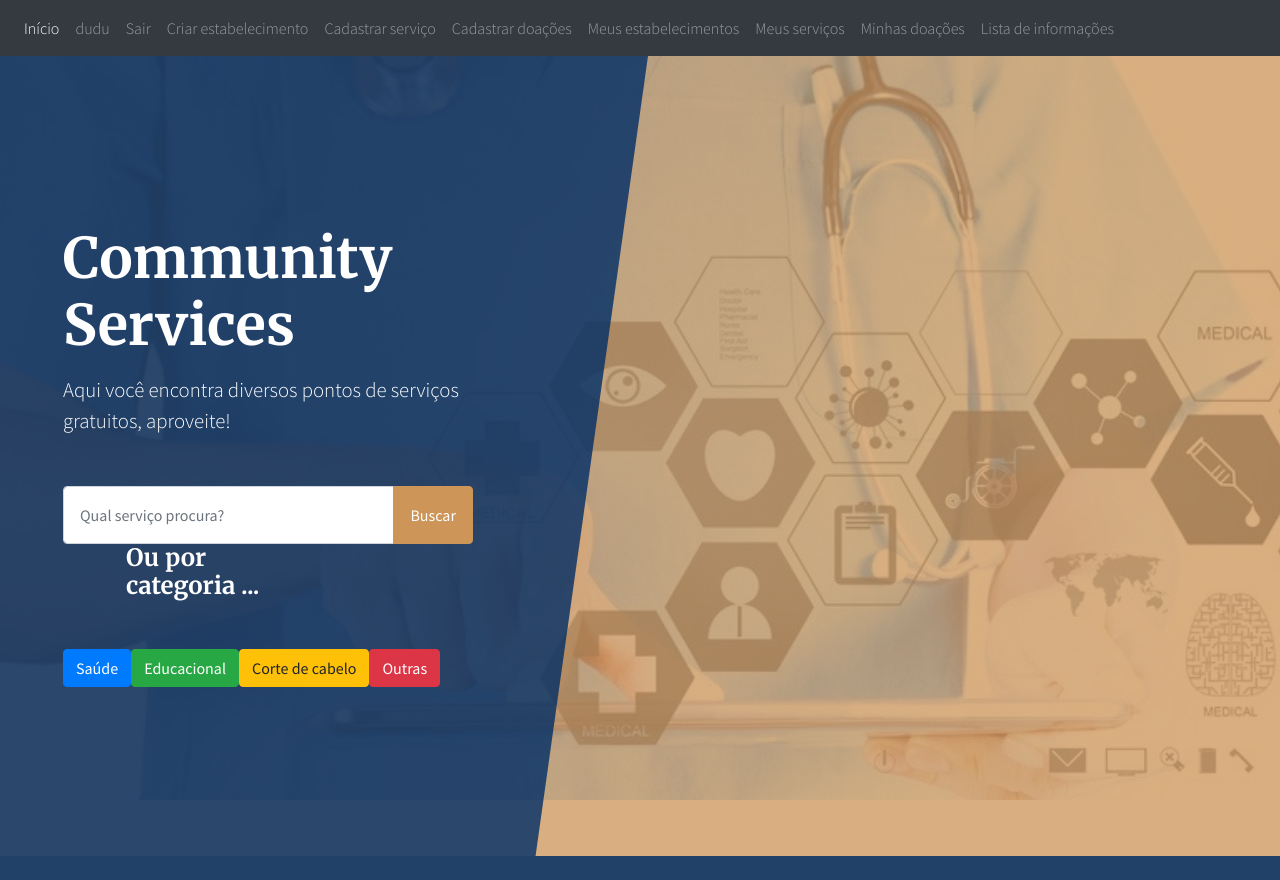
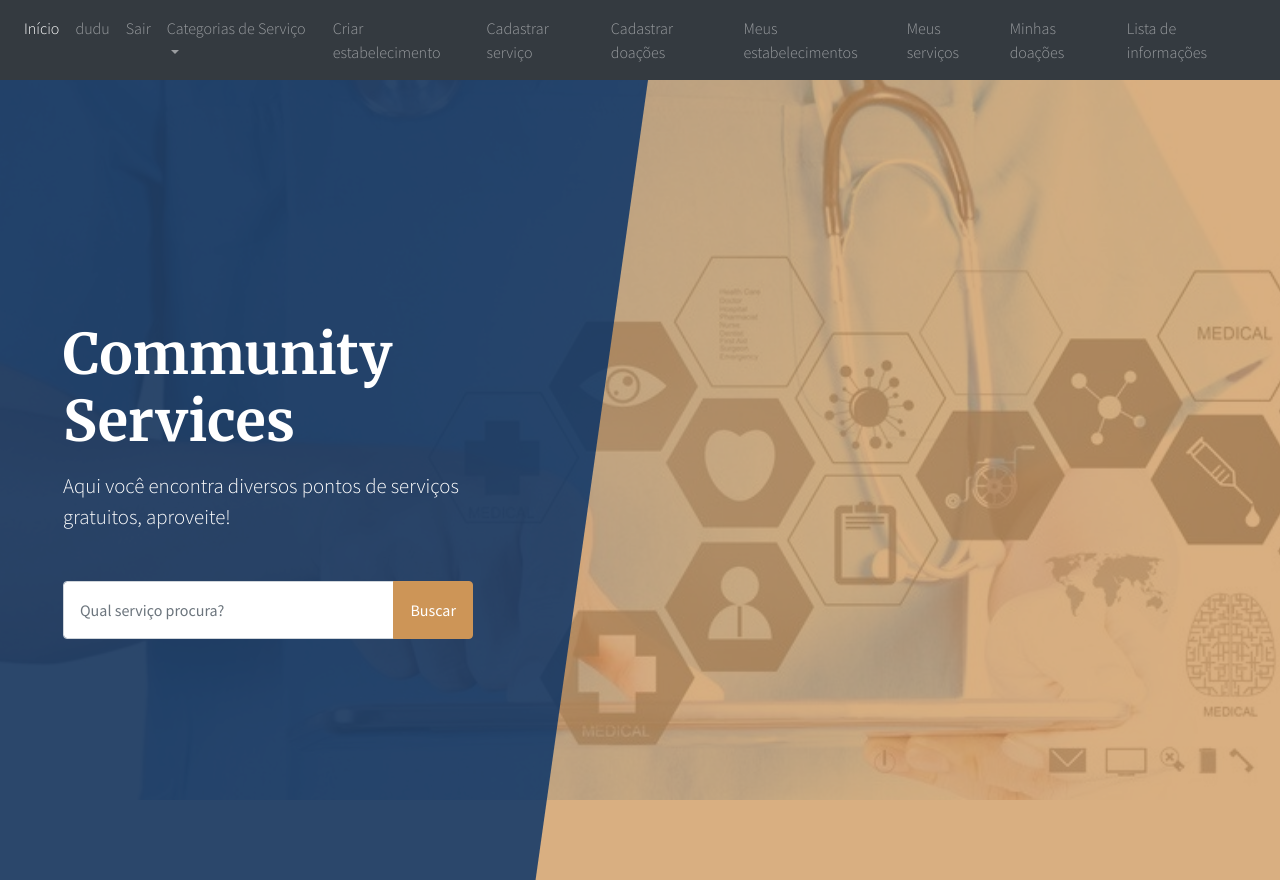
Before and after one commit to SaviorsServices/CommunityService, a Django app: page / in a window 1280 px wide. Before the commit the page ends 856 px from the top, so only its background shows below. Run offline with Django 3.2, Linux system fonts and the light colour scheme; a user stored in the database is signed in; some libraries are stand-ins or nearby versions.

Commit message:
Apply dropdown category

```diff
--- a/saviors/urls.py
+++ b/saviors/urls.py
@@ -29,5 +29,5 @@ urlpatterns = [
     url(r'^list_search_saude/', views.search_service_saude, name='search_services'),
     url(r'^list_search_educacional/', views.search_service_educacional, name='search_services'),
     url(r'^list_search_corte_de_cabelo/', views.search_service_corte, name='search_services'),
-    url(r'^list_search_outra_categoria/', views.search_service_corte, name='search_services'),
+    url(r'^list_search_outra_categoria/', views.search_service_outra_categoria, name='search_services'),
 ]
--- a/saviors/views.py
+++ b/saviors/views.py
@@ -37,6 +37,6 @@ def search_service_corte(request):
 
 def search_service_outra_categoria(request):
     services_list_outra_categoria = CommunityAction.objects.all()
-    categoria = 'CORTE DE CABELO'
+    categoria = 'OUTRA CATEGORIA'
     services_list_outra_categoria = services_list_outra_categoria.filter(category__icontains=categoria)
     return render(request, 'list_search.html', {"services_list": services_list_outra_categoria})
--- a/templates/base.html
+++ b/templates/base.html
@@ -44,6 +44,21 @@
                     <li class="nav-item">
                         <a class="nav-link" href="{% url 'logout' %}">Sair</a>
                     </li>
+
+                    <li class="nav-item dropdown">
+                      <a class="nav-link dropdown-toggle" href="#" id="navbarDropdown" role="button" data-toggle="dropdown" aria-haspopup="true" aria-expanded="false">
+                        Categorias de Serviço
+                      </a>
+
+                      <div class="dropdown-menu" aria-labelledby="navbarDropdown">
+                        <a type="text" name="SAUDE" class="dropdown-item" href="/list_search_saude/" value="saude" aria-label="saude" aria-describedby="basic-addon">Saúde</a>
+                        <a type="text" name="EDUCACIONAL" class="dropdown-item" href="/list_search_educacional/" value="educacional" aria-label="saude" aria-describedby="basic-addon">Educacional</a>
+                        <a type="text" name="CORTE DE CABELO" class="dropdown-item" href="/list_search_corte_de_cabelo/" value="saude" aria-label="saude" aria-describedby="basic-addon">Cortes de cabelo</a>
+                        <div class="dropdown-divider"></div>
+                        <a type="text" name="OUTRA CATEGORIA" class="dropdown-item" href="/list_search_outra_categoria/" value="saude" aria-label="saude" aria-describedby="basic-addon">Outras categorias</a>
+                      </div>
+                    </li>
+
                     <li class="nav-item">
                       <a class="nav-link" href="{% url 'create_establishment' %}">Criar estabelecimento</a>
                   </li>
--- a/templates/index.html
+++ b/templates/index.html
@@ -12,45 +12,14 @@
           <h1 class="mb-3">Community Services</h1>
           <p class="mb-5">Aqui você encontra diversos pontos de serviços gratuitos, aproveite!
             <strong></strong></p>
-            <form method='GET' action='/list_search'>
+          <form method='GET' action='/list_search'>
           <div class="input-group input-group-newsletter">
             <input type="text" name="q" class="form-control" placeholder="Qual serviço procura?" value="{{ request.GET.q }}" aria-label="busca" aria-describedby="basic-addon">
             <div class="input-group-append">
               <input type="submit" value="Buscar" class="btn btn-secondary" href="{% url 'list_donation' %}" type="button"/n>
+             </div>
           </div>
-      </div>
-    </form>
-
-
-    <div class="container h-100">
-      <div class="row h-100">
-        <div class="col-12 my-auto">
-      <h4 class="masthead-content text-white py-5 py-md-0 mb-5">Ou por categoria ...</h4>
-        </div>
-      </div>
-    </div>
-
-      <div class="btn-group">
-        <form method='GET' action='/list_search_saude/'>
-          <button type="text" name="SAUDE" class="btn btn-primary" value="saude" aria-label="saude" aria-describedby="basic-addon">Saúde</button>
-        </form>
-        <div class="pull-right">
-        <form method='GET' action='/list_search_educacional/'>
-          <button type="text" name="EDUCACIONAL" class="btn btn-success" value="educacional" aria-label="educacional" aria-describedby="basic-addon">Educacional</button>
-        </form>
-        </div>
-        <div class="pull-right">
-          <form method='GET' action='/list_search_corte_de_cabelo/'>
-            <button type="text" name="CORTE DE CABELO" class="btn btn-warning">Corte de cabelo</button>
           </form>
-        </div>
-        <div class="pull-right">
-          <form method='GET' action='/list_search_outra_categoria/'>
-            <button type="text" name="OUTRA CATEGORIA" class="btn btn-danger">Outras</button>
-          </form>
-        </div>
-      </div>
-
     </div>
   </div>
 </div>
```
Also changed, not shown: db.sqlite3.
